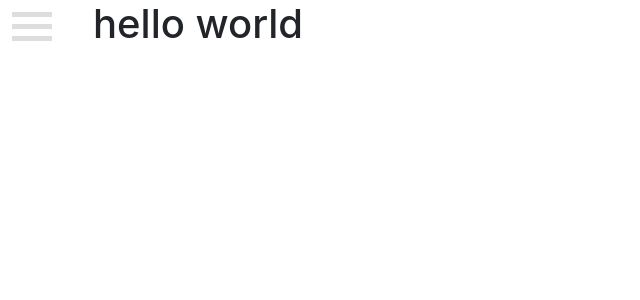
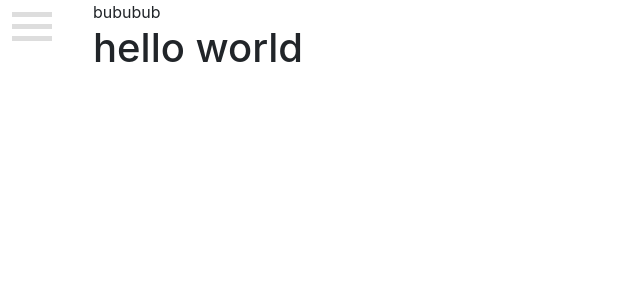
Before and after one commit to buugaaga/buugaaga.github.io, a React (Create React App) app: page / in a window 1280 px wide. Shown: the top 300 px of the page, without its empty margins (0-640 px from the left). Built offline with nearby package versions, Linux system fonts and the light colour scheme.

Commit message:
little edit

```diff
--- a/src/components/Main/Main.js
+++ b/src/components/Main/Main.js
@@ -11,6 +11,7 @@ export function Main() {
   return (
     <div>
       <NavState>
+        bububub
         <HamburgerButton />
         <NavBar />
       </NavState>
```
Also changed, not shown: 1 other file (tests, documents, lock files or other folders).
